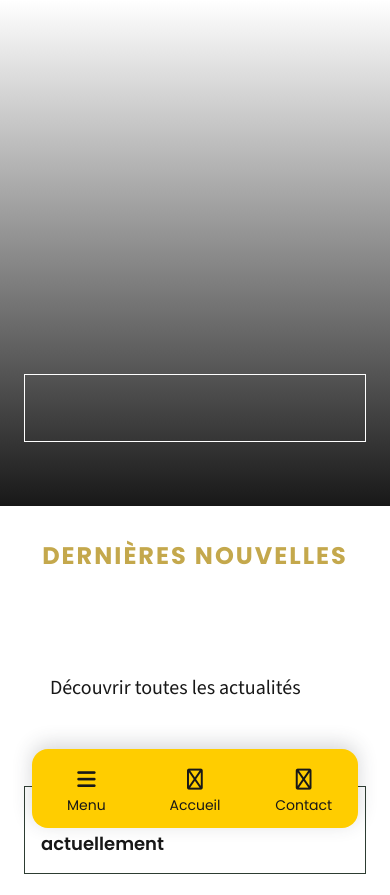
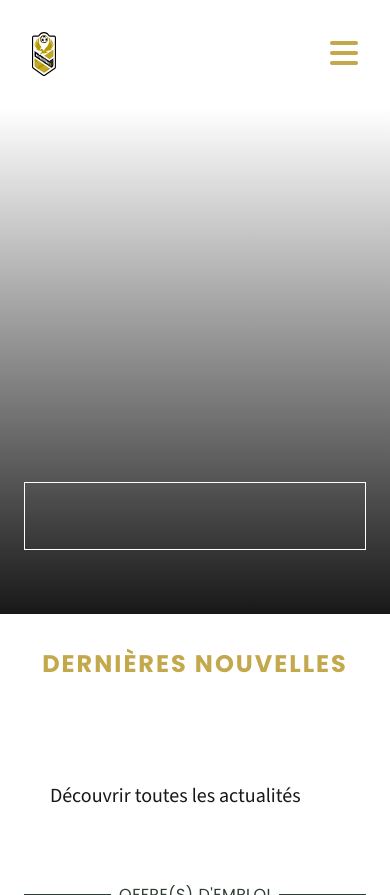
Before and after one commit to jo-chab/revolution-fc, a PHP site: page /index.php in a window 390 px wide. Shown: the top 895 px of the page. Run offline with PHP 8.4, Linux system fonts and the light colour scheme; the visitor is signed in with stand-in values (Sample User, id 1); data that the repository does not hold is empty; some libraries are stand-ins or nearby versions.

Commit message:
update the menu style and removing mobile nav

```diff
--- a/_includes/header.inc
+++ b/_includes/header.inc
@@ -6,7 +6,7 @@
 <!-- START OF THE HEADER -->
 <header>
 
-	<div class="top-header top-header-bg">
+	<div class="top-header">
         <?php include("header-top-menu.inc"); ?>
     </div>
 
--- a/assets/css/global.css
+++ b/assets/css/global.css
@@ -653,8 +653,11 @@ GRID SYSTEM
 /*******************************************************
 VARIABLES
 *******************************************************/
-.w-home main.w-content {
-  padding-top: 0; }
+main.w-content {
+  padding-top: 6rem; }
+  @media (max-width: 767px) {
+    .w-home main.w-content {
+      padding-top: 0; } }
 
 /********* SECTION *********/
 section {
@@ -708,8 +711,8 @@ article {
         height: 60dvh; }
         @media (min-width: 768px) {
           .w-hero article.wrapper.bg-img-content {
-            min-height: 520px;
-            max-height: 70dvh;
+            min-height: 580px;
+            max-height: 80dvh;
             justify-content: flex-end; } }
     article.wrapper.flash-alert {
       background: #C4A84C;
@@ -1241,63 +1244,134 @@ HEADER CSS -
   width: 100%;
   padding: 0;
   box-sizing: border-box;
-  display: none;
-  grid-template-columns: 1fr auto 1fr;
+  z-index: 4;
+  display: grid;
   grid-gap: 0;
   align-items: center;
-  justify-items: center;
-  transition: all 0.5s ease;
-  transform: translateY(0px);
-  background-color: #f2f2f2; }
+  grid-template-columns: 1fr 1fr;
+  grid-template-areas: "logo hamburger"; }
   @media (min-width: 768px) {
     .top-header {
-      display: grid; } }
-  .top-header.scrollUp {
-    transform: translateY(-140px); }
+      position: fixed;
+      justify-items: center;
+      grid-template-columns: 1fr auto 1fr;
+      grid-template-areas: "hamburger logo social";
+      border-bottom: 2px solid #C4A84C;
+      background-color: white; } }
   .top-header ul {
     width: 100%;
     height: 100%;
     display: flex;
     flex-flow: row nowrap;
     align-items: center; }
-    .top-header ul li {
+    .top-header ul.header-nav {
+      grid-area: hamburger;
+      justify-content: flex-end; }
+      @media (min-width: 768px) {
+        .top-header ul.header-nav {
+          justify-content: flex-start; } }
+    .top-header ul.header-social {
+      grid-area: social;
+      background: #C4A84C;
+      justify-self: flex-end;
+      width: fit-content;
+      justify-content: flex-end;
+      box-sizing: border-box;
+      gap: 0; }
+  .top-header .nav-item {
+    display: inline-flex;
+    align-items: center;
+    height: 100%;
+    transition: all .3s ease; }
+    .top-header .nav-item a {
       display: inline-flex;
       align-items: center;
+      justify-content: center;
       height: 100%;
-      padding: 24px;
+      padding-left: 1rem;
+      padding-right: 1rem;
       cursor: pointer;
       text-align: center;
       font-family: 'Poppins', sans-serif;
-      font-weight: 400;
-      font-size: 18px;
+      font-weight: 600;
+      font-size: 1rem;
       line-height: 1.5em;
-      color: #181818; }
-      @media (min-width: 1240px) {
-        .top-header ul li {
-          padding: 32px; } }
-      .top-header ul li:hover {
-        background-color: #C4A84C;
-        transition: all .3s ease;
-        color: white; }
-    .top-header ul.header-nav {
-      justify-content: flex-start; }
-    .top-header ul.header-social {
-      justify-content: flex-end;
-      box-sizing: border-box;
-      gap: 0; }
-      .top-header ul.header-social li {
-        background-color: #C4A84C;
-        font-size: 20px;
-        color: white; }
-        .top-header ul.header-social li:hover {
-          background-color: #181818; }
+      color: #181818;
+      text-transform: uppercase;
+      letter-spacing: 1px;
+      transition: all .3s ease; }
+      @media (min-width: 1024px) {
+        .top-header .nav-item a {
+          padding-left: 2rem;
+          padding-right: 2rem; } }
+      .top-header .nav-item a:hover {
+        color: #C4A84C; }
+    .top-header .nav-item.nav-social {
+      color: white; }
+      .top-header .nav-item.nav-social:hover {
+        background-color: #EFDBB2; }
+      .top-header .nav-item.nav-social a {
+        color: white;
+        padding-left: 2rem;
+        padding-right: 2rem; }
+    .top-header .nav-item.lock-content {
+      border-left: 2px solid #C4A84C;
+      background-color: white; }
+      .top-header .nav-item.lock-content:hover {
+        background-color: #f2f2f2; }
+      .top-header .nav-item.lock-content a {
+        color: #C4A84C; }
+    .top-header .nav-item .icon {
+      font-size: 1.5rem;
+      padding-left: 1.5rem;
+      padding-right: 1.5rem;
+      text-transform: none;
+      letter-spacing: unset;
+      flex-direction: column; }
+      .top-header .nav-item .icon.store:before {
+        font: var(--fa-font-sharp-light);
+        content: "\f54e"; }
+      .top-header .nav-item .icon.coach-corner {
+        text-transform: none;
+        letter-spacing: unset;
+        flex-direction: column;
+        gap: .25rem; }
+        .top-header .nav-item .icon.coach-corner:before {
+          font-size: 1.5rem; }
+      .top-header .nav-item .icon span {
+        font-weight: 300;
+        font-size: .675rem;
+        line-height: 1em; }
+  .top-header.small ul li a {
+    padding: .5rem 1rem;
+    transition: padding .2s ease;
+    font-size: .75rem; }
+  .top-header.small .nav-item .icon span {
+    display: none; }
+  .top-header.small .nav-item.nav-social a {
+    padding: .5rem 1.5rem; }
   .top-header .menu-toggle i {
-    padding: 4px 8px; }
+    padding: 2rem;
+    color: #C4A84C;
+    cursor: pointer; }
+    @media (max-width: 767px) {
+      .top-header .menu-toggle i {
+        font-size: 2rem; } }
 
 .header-logo-center {
-  width: 3.75rem;
+  width: 1.5rem;
   justify-content: center;
-  padding: .5rem .25rem; }
+  padding: 2rem;
+  box-sizing: content-box;
+  transition: all .5s ease;
+  grid-area: logo; }
+  @media (min-width: 768px) {
+    .header-logo-center {
+      padding: 1rem;
+      width: 2.75rem; }
+      .small .header-logo-center {
+        padding: .5rem;
+        width: 2rem; } }
   .header-logo-center img {
     max-width: 100%; }
 
@@ -1312,12 +1386,14 @@ nav.desktop {
   justify-content: flex-start;
   align-items: center;
   width: 100%;
-  max-width: 480px;
   height: 100vh;
   background-color: #181818;
   overflow-y: scroll;
   transform: translateX(-1000px);
   transition: all .5s ease; }
+  @media (min-width: 768px) {
+    nav.desktop {
+      max-width: 360px; } }
   nav.desktop.open {
     transform: translateX(0); }
   nav.desktop li {
@@ -1390,42 +1466,6 @@ nav.desktop {
   .close-menu:hover {
     color: #C4A84C;
     transition: all .3s ease; }
-
-/********** MOBILE NAVIGATION **********/
-nav.mobile {
-  position: fixed;
-  bottom: 0;
-  left: 0;
-  z-index: 4;
-  display: grid;
-  grid-template-columns: repeat(3, 1fr);
-  justify-items: center;
-  align-items: center;
-  width: calc(100% - 4rem);
-  margin: 2rem 2rem 1rem;
-  border-radius: 1rem;
-  background-color: #FFCD00;
-  transition: all 0.5s ease;
-  transform: translateY(0px);
-  box-shadow: 0 -5px 20px rgba(52, 55, 65, 0.2); }
-  @media (min-width: 768px) {
-    nav.mobile {
-      display: none; } }
-  nav.mobile.scrollUp {
-    transform: translateY(200px); }
-  nav.mobile .nav-item {
-    font-family: 'Poppins', sans-serif;
-    font-weight: 400;
-    font-size: 0.875rem;
-    line-height: 1em;
-    color: #181818;
-    padding: 1rem .5rem;
-    text-align: center; }
-    nav.mobile .nav-item > i {
-      display: block;
-      padding: 4px;
-      margin-bottom: 4px;
-      font-size: 1.5em; }
 
 /*
 *
--- a/assets/scss/_header.scss
+++ b/assets/scss/_header.scss
@@ -17,20 +17,29 @@ HEADER CSS -
     width: 100%;
     padding: 0;
     box-sizing: border-box;
-    display: none;
-    grid-template-columns: 1fr auto 1fr;
+
+    //position: absolute;
+    //top: 0;
+    //left: 0;
+    z-index: $z-top-menu;
+
+    display: grid;
     grid-gap: 0;
     align-items: center;
-    justify-items: center;
-    transition: all 0.5s ease;
-    transform: translateY(0px);
-    background-color: #f2f2f2;
+    grid-template-columns: 1fr 1fr;
+    grid-template-areas:
+                    "logo hamburger";
     @include tablet {
-        display: grid;
-    }
+        position: fixed;
 
-    &.scrollUp {
-        transform: translateY(-140px);
+        justify-items: center;
+        grid-template-columns: 1fr auto 1fr;
+        grid-template-areas:
+                    "hamburger logo social";
+
+        border-bottom: 2px solid $primary-color-1;
+        background-color: $bg-header-color;
+        //height: $header-height-large;
     }
 
     ul {
@@ -40,57 +49,160 @@ HEADER CSS -
         flex-flow: row nowrap;
         align-items: center;
 
-        li {
+        &.header-nav {
+            grid-area: hamburger;
+            justify-content: flex-end;
+            @include tablet {
+                justify-content: flex-start;
+            }
+        }
+
+        &.header-social {
+            grid-area: social;
+            background: $primary-color-1;
+            justify-self: flex-end;
+            width: fit-content;
+            justify-content: flex-end;
+            box-sizing: border-box;
+            gap: 0;
+        }
+    }
+
+    .nav-item {
+        display: inline-flex;
+        align-items: center;
+        height: 100%;
+        transition: all .3s ease;
+
+        a {
             display: inline-flex;
             align-items: center;
+            justify-content: center;
             height: 100%;
-            padding: 24px;
+            padding-left: 1rem;
+            padding-right: 1rem;
             cursor: pointer;
             text-align: center;
             @include font-family-heading();
-            @include font-style(400, 18px, 1.5em, $primary-color-2);
-            @include desktop-medium {
-                padding: 32px;
+            @include font-style(600, 1rem, 1.5em, $primary-color-2);
+            text-transform: uppercase;
+            letter-spacing: 1px;
+            transition: all .3s ease;
+            @include desktop {
+                padding-left: 2rem;
+                padding-right: 2rem;
             }
 
             &:hover {
-                background-color: $primary-color-1;
-                transition: all .3s ease;
-                color: white;
+                color: $primary-color-1;
             }
         }
 
-        &.header-nav {
-            justify-content: flex-start;
+        &.nav-social {
+            color: white;
+            &:hover {
+                background-color: $secondary-color-3;
+            }
+            a {
+                color: white;
+                padding-left: 2rem;
+                padding-right: 2rem;
+            }
         }
 
-        &.header-social {
-            justify-content: flex-end;
-            //padding-right: 24px;
-            box-sizing: border-box;
-            gap: 0;
+        &.lock-content {
+            border-left: 2px solid $primary-color-1;
+            background-color: white;
 
-            li {
-                background-color: $primary-color-1;
-                font-size: 20px;
-                color: white;
+            &:hover {
+                background-color: $secondary-color-2;
+            }
 
-                &:hover {
-                    background-color: $primary-color-2;
+            a {
+                color: $primary-color-1;
+            }
+        }
+
+        .icon {
+            font-size: 1.5rem;
+            padding-left: 1.5rem;
+            padding-right: 1.5rem;
+            text-transform: none;
+            letter-spacing: unset;
+            flex-direction: column;
+
+            &.store:before {
+                    font: var(--fa-font-sharp-light);
+                    content: "\f54e";
+            }
+
+            &.coach-corner {
+                text-transform: none;
+                letter-spacing: unset;
+                flex-direction: column;
+                gap: .25rem;
+
+                &:before {
+                    font-size: 1.5rem;
+                }
+            }
+
+            span {
+                font-weight: 300;
+                font-size: .675rem;
+                line-height: 1em;
+            }
+        }
+    }
+
+    &.small {
+
+        ul {
+            li a {
+                padding: .5rem 1rem;
+                transition: padding .2s ease;
+                font-size: .75rem;
+            }
+        }
+        .nav-item {
+            .icon span {
+                display: none;
+            }
+            &.nav-social {
+                a {
+                    padding: .5rem 1.5rem;
                 }
             }
         }
     }
 
     .menu-toggle i {
-        padding: 4px 8px;
+        padding: 2rem;
+        color: $primary-color-1;
+        cursor: pointer;
+        @include mobile-max {
+            font-size: 2rem;
+        }
     }
 }
 
 .header-logo-center {
-    width: 3.75rem;
+    width: 1.5rem;
     justify-content: center;
-    padding: .5rem .25rem;
+    padding: 2rem;
+    box-sizing: content-box;
+
+    transition: all .5s ease;
+    grid-area: logo;
+
+    @include tablet {
+        padding: 1rem;
+        width: 2.75rem;
+        .small & {
+            padding: .5rem;
+            width: 2rem;
+        }
+    }
 
     img {
         max-width: 100%;
@@ -111,13 +223,15 @@ nav.desktop {
     align-items: center;
 
     width: 100%;
-    max-width: 480px;
     height: 100vh;
 
-    background-color: $bg-header-color;
+    background-color: $bg-sidemenu-color;
     overflow-y: scroll;
     transform: translateX(-1000px);
     transition: all .5s ease;
+    @include tablet {
+        max-width: 360px;
+    }
 
     &.open {
         transform: translateX(0);
@@ -222,47 +336,3 @@ nav.desktop {
         transition: all .3s ease;
     }
 }
-
-
-/********** MOBILE NAVIGATION **********/
-nav.mobile {
-    position: fixed;
-    bottom: 0;
-    left: 0;
-    z-index: $z-mobile-menu;
-
-    display: grid;
-    grid-template-columns: repeat(3, 1fr);
-    justify-items: center;
-    align-items: center;
-
-    width: calc(100% - 4rem);
-    margin: 2rem 2rem 1rem;
-    border-radius: 1rem;
-
-    background-color: $primary-color-3;
-    transition: all 0.5s ease;
-    transform: translateY(0px);
-    box-shadow: 0 -5px 20px rgba($web-grey-5, .2);
-    @include tablet {
-        display: none;
-    }
-
-    &.scrollUp {
-        transform: translateY(200px);
-    }
-
-    .nav-item {
-        @include font-family-heading();
-        @include font-style(400, .875rem, 1em, $primary-color-2);
-        padding: 1rem .5rem;
-        text-align: center;
-
-        > i {
-            display: block;
-            padding: 4px;
-            margin-bottom: 4px;
-            font-size: 1.5em;
-        }
-    }
-}
--- a/assets/scss/_layout.scss
+++ b/assets/scss/_layout.scss
@@ -131,11 +131,11 @@ $space-dl: 8rem;
 
 
 main.w-content {
-    //padding-top: 6rem;
+    padding-top: 6rem;
     .w-home & {
-        //@include mobile-max {
+        @include mobile-max {
             padding-top: 0;
-        //}
+        }
     }
 }
 
@@ -223,8 +223,8 @@ article {
                 justify-content: flex-end;
                 height: 60dvh;
                 @include tablet {
-                    min-height: 520px;
-                    max-height: 70dvh;
+                    min-height: 580px;
+                    max-height: 80dvh;
                     justify-content: flex-end;
                 }
             }
--- a/assets/scss/_variables.scss
+++ b/assets/scss/_variables.scss
@@ -62,10 +62,11 @@ $admin-color-1: #072ac8;
 
 
 /****** HEADER & FOOTER ******/
-$bg-header-color: $web-grey-6;
-$bg-dark-header-color: #121212;
-$bg-footer-color: $web-grey-6;
-$bg-dark-footer-color: #121212;
+$header-height-small: 80px;
+$header-height-large: 120px;
+$bg-header-color: white;
+$bg-sidemenu-color: $primary-color-2;
+$bg-footer-color: $primary-color-2;
 
 
 
```
Also changed, not shown: _includes/header-side-menu.inc (+0 -10 lines), _includes/header-top-menu.inc (+9 -10 lines), js/header-js.js (+21 -0 lines).
